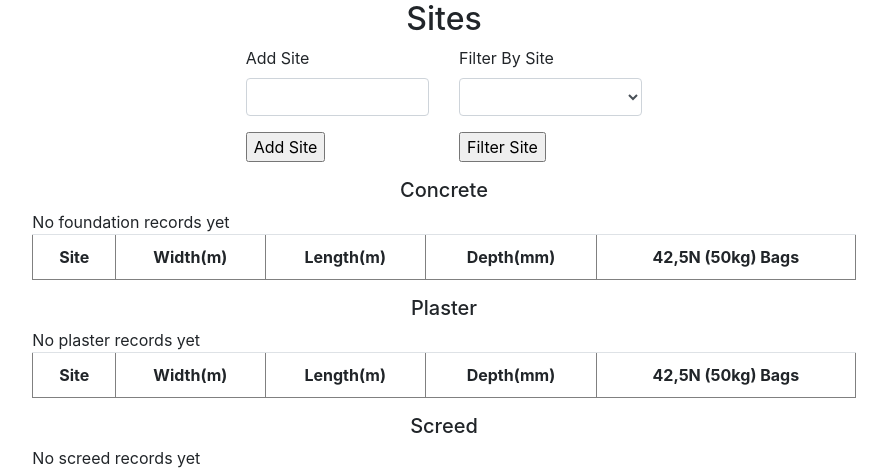
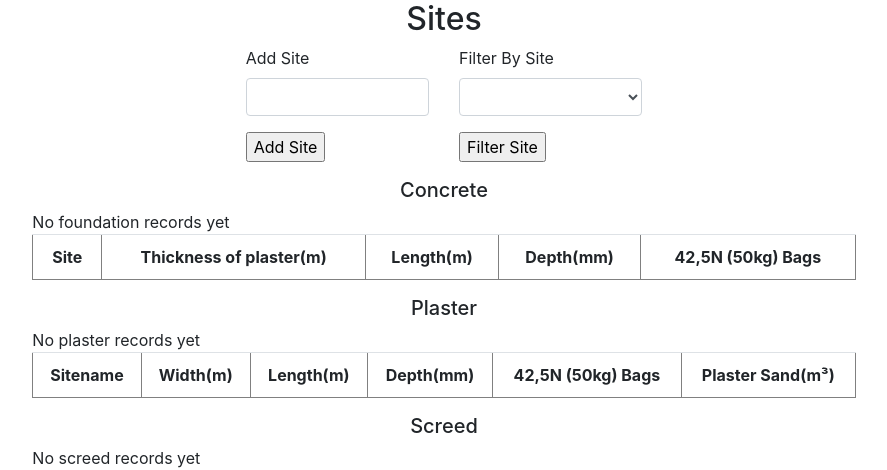
Before and after one commit to Mavirk/quantifier, a PHP site: page /home.php in a window 1280 px wide. Shown: the part 56-526 px from the top of the page, without its empty margins (196-1083 px from the left). Run offline with PHP 8.4, Linux system fonts and the light colour scheme; the visitor is signed in with stand-in values (Sample User, id 1); lists and menus that the app fills with data are empty.

Commit message:
added sand to plaster measurment

```diff
--- a/controller_lib.php
+++ b/controller_lib.php
@@ -32,17 +32,17 @@
         }
 
 
-        function getPlaster($user){
+        function getPlaster($siteId){
             try {
-                return $this->plasterTable->getPlasterbySite($user);
+                return $this->plasterTable->getPlasterbySite($siteId);
             } catch (Exception $e) {
                 print 'Exception : '.$e->getMessage();
             }
         }
 
-        function getScreed($user){
+        function getScreed($siteId){
             try {
-                return $this->screedTable->getScreedbySite($user);
+                return $this->screedTable->getScreedbySite($siteId);
             } catch (Exception $e) {
                 print 'Exception : '.$e->getMessage();
             }
--- a/db_lib.php
+++ b/db_lib.php
@@ -139,14 +139,25 @@
 
         function __construct(){
             $this->db = new PDO('sqlite:database.sqlite');
-            $this->db->exec("CREATE TABLE Plaster (Id INTEGER PRIMARY KEY AUTOINCREMENT NOT NULL, UserId INTEGER KEY NOT NULL, SiteNum TEXT NOT NULL, Width INTEGER NOT NULL, Length INTEGER NOT NULL, Depth INTEGER NOT NULL, Bags INTEGER NOT NULL)");
+            $this->createTable();
         }
         function createTable(){
-            $this->db->exec("CREATE TABLE Plaster (Id INTEGER PRIMARY KEY AUTOINCREMENT NOT NULL, UserId INTEGER KEY NOT NULL, SiteNum TEXT NOT NULL, Width INTEGER NOT NULL, Length INTEGER NOT NULL, Depth INTEGER NOT NULL, Bags INTEGER NOT NULL)");
+            $this->db->exec("CREATE TABLE Plaster (
+                            Id INTEGER PRIMARY KEY AUTOINCREMENT NOT NULL,
+                            UserId INTEGER KEY NOT NULL,
+                            SiteNum TEXT NOT NULL,
+                            Width INTEGER NOT NULL,
+                            Length INTEGER NOT NULL,
+                            Depth INTEGER NOT NULL,
+                            Bags INTEGER NOT NULL,
+                            Sand INTEGER NOT NULL)");
         }
 
         function addPlaster($plaster){
-            $res = $this->db->exec("INSERT INTO Plaster (UserId, SiteNum, Width, Length, Depth, Bags) VALUES ('$plaster->userId', '$plaster->sitenum', '$plaster->width', '$plaster->length', '$plaster->depth', '$plaster->bags');");
+            $res = $this->db->exec(
+                "INSERT INTO Plaster (UserId, SiteNum, Width, Length, Depth, Bags, Sand) VALUES
+                ('$plaster->userId', '$plaster->sitenum', '$plaster->width', '$plaster->length', '$plaster->depth', '$plaster->bags', '$plaster->sand');"
+            );
             if ($res == 0){
                 Print "doesnt add";
             }
@@ -165,7 +176,15 @@
             $resultCount = count($results);
             if ($resultCount > 0){
                 foreach($results as $result){
-                    array_push($Plaster, new Plaster($result['Id'], $result['UserId'], $result['SiteNum'], $result['Width'], $result['Length'], $result['Depth'], $result['Bags']));
+                    array_push($Plaster, new Plaster(
+                                                    $result['Id'],
+                                                    $result['UserId'],
+                                                    $result['SiteNum'],
+                                                    $result['Width'],
+                                                    $result['Length'],
+                                                    $result['Depth'],
+                                                    $result['Bags'],
+                                                    $result['Sand']));
                 }
             } else{
                 Print "No plaster records yet";
@@ -184,13 +203,22 @@
             $resultCount = count($results);
             if ($resultCount > 0){
                 foreach($results as $result){
-                    array_push($Plaster, new Plaster($result['Id'], $result['UserId'], $result['SiteNum'], $result['Width'], $result['Length'], $result['Depth'], $result['Bags']));
+                    array_push($Plaster, new Plaster(
+                                                    $result['Id'],
+                                                    $result['UserId'],
+                                                    $result['SiteNum'],
+                                                    $result['Width'],
+                                                    $result['Length'],
+                                                    $result['Depth'],
+                                                    $result['Bags'],
+                                                    $result['Sand']));
                 }
             } else{
                 Print "No plaster records yet";
             }
             return $Plaster;
         }
+
 
         function getDB(){
             return $this->db;
--- a/home.php
+++ b/home.php
@@ -42,7 +42,7 @@
                         <form role="form" action="<?php echo htmlspecialchars($_SERVER["PHP_SELF"]);?>" method="POST">
                             <div class="form-group">
                                 <label for ="sitenum">Add Site</label>
-                                <input type="text" class="form-control" name="sitenum"/>
+                                <input type="text" class="form-control" name="sitenum" required/>
                             </div>
                             <div class="form-group">
                                 <input type="submit" name="addSite" value="Add Site"/>
--- a/hometables.php
+++ b/hometables.php
@@ -4,7 +4,7 @@
         <table class="table" align="center" border= "1px" width="100%">
             <tr align="center">
                 <th>Site</th>
-                <th>Width(m)</th>
+                <th>Thickness of plaster(m)</th>
                 <th>Length(m)</th>
                 <th>Depth(mm)</th>
                 <th>42,5N (50kg) Bags</th>
@@ -31,21 +31,24 @@
         <div class="row justify-content-center"> <h5>Plaster</h5></div>
             <table class="table" align="center" border= "1px" width="100%">
                 <tr align="center">
-                <th>Site</th>
+                    <th>Sitename</th>
                     <th>Width(m)</th>
                     <th>Length(m)</th>
                     <th>Depth(mm)</th>
                     <th>42,5N (50kg) Bags</th>
+                    <th>Plaster Sand(m³)</th>
                 </tr>
                 <?php
-                $arrayOfSlabs = $homeController->getPlaster($siteId);
-                foreach ($arrayOfSlabs as $slab) {
+                    $arrayOfPlaster = $homeController->getPlaster($siteId);
+                    foreach ($arrayOfPlaster as $plaster) {
                         Print "<tr>";
-                        Print "<td>".$slab->sitenum."</td>";
-                        Print "<td>".$slab->depth."</td>";
-                        Print "<td>".$slab->length."</td>";
-                        Print "<td>".$slab->width."</td>";
-                        Print "<td>".$slab->bags."</td>";
+                            Print "<td>".$plaster->sitenum."</td>";
+                            Print "<td>".$plaster->depth."</td>";
+                            Print "<td>".$plaster->length."</td>";
+                            Print "<td>".$plaster->width."</td>";
+                            Print "<td>".$plaster->bags."</td>";
+                            Print "<td>".$plaster->sand."</td>";
+                            // Print "<td><a href='delete.php'>Delete</a></td>";
                         Print "</tr>";
                     }
                 ?>
--- a/model_lib.php
+++ b/model_lib.php
@@ -1,4 +1,14 @@
 <?php
+    define("HIGH_STRENGTH_25_MPA", 7.7);
+    define("CONCRETE_STONE", 0.8);
+    define("BUILDING_SAND", 0.7);
+
+    define("PLASTER_CEMENT", 9.31);
+    define("PLASTER_SAND", 1.5);
+
+    define("SCREED_CEMENT", 9.5);
+    define("SCREED_SAND", 1.3);
+
     class User {
         public $id;
         public $username;
@@ -64,8 +74,9 @@
         public $length;
         public $width;
         public $bags;
+        public $sand;
 
-        function __construct($id, $userId, $sitenum, $depth, $length, $width, $bags = 0){
+        function __construct($id, $userId, $sitenum, $depth, $length, $width, $bags = 0, $sand = 0){
             $this->id = $id;
             $this->userId = $userId;
             $this->sitenum = $sitenum;
@@ -74,19 +85,26 @@
             $this->width = $width;
             if ($bags == NULL){
                 $this->bags = $this->calculateBags();
+                $this->sand = $this->calculateSand();
             } else {
                 $this->bags = $bags;
+                $this->sand = $sand;
             }
         }
 
         function calculateBags(){
             $volume = ($this->depth / 1000) * $this->length * $this->width;
-            $bagcount = $volume * HIGH_STRENGTH_25_MPA;
+            $bagcount = $volume * PLASTER_CEMENT;
+            return $bagcount;
+        }
+
+        function calculateSand(){
+            $volume = ($this->depth / 1000) * $this->length * $this->width;
+            $bagcount = $volume * PLASTER_SAND;
             return $bagcount;
         }
     }
 
-    define("HIGH_STRENGTH_25_MPA", 7.7);
     class Foundation {
         public $id;
         public $userId;
--- a/plaster.php
+++ b/plaster.php
@@ -74,6 +74,7 @@
                                 <th>Length(m)</th>
                                 <th>Depth(mm)</th>
                                 <th>42,5N (50kg) Bags</th>
+                                <th>Plaster Sand(m³)</th>
                             </tr>
                             <?php
                                 $arrayOfPlaster = $plasterController->getPlasters($userid);
@@ -84,6 +85,7 @@
                                         Print "<td>".$plaster->length."</td>";
                                         Print "<td>".$plaster->width."</td>";
                                         Print "<td>".$plaster->bags."</td>";
+                                        Print "<td>".$plaster->sand."</td>";
                                         // Print "<td><a href='delete.php'>Delete</a></td>";
                                     Print "</tr>";
                                 }
```
Lines whose indentation alone changed are shown as unchanged.
